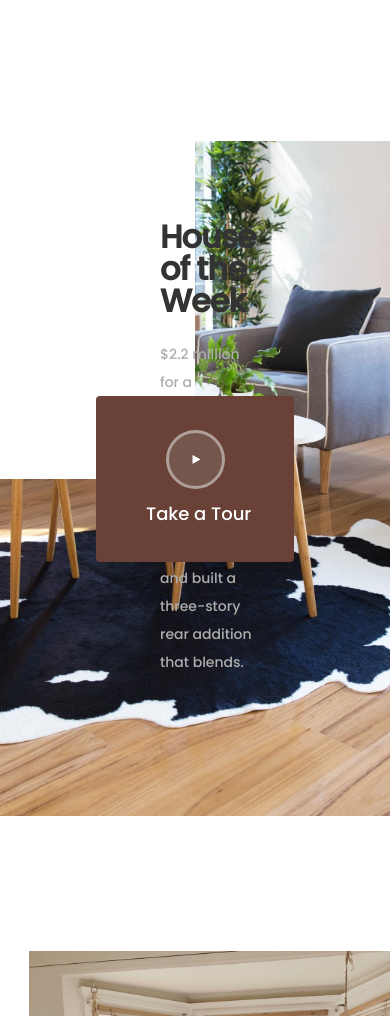
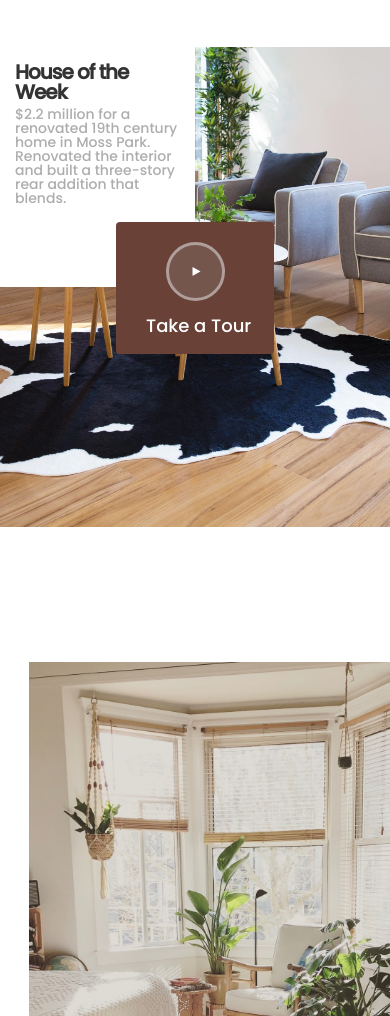
Before and after one commit to carlos-io/portfolio-real-estate, a website: page public/index.html in a window 390 px wide. Shown: the part 3035-4051 px from the top of the page. Drawn offline with Linux system fonts and the light colour scheme; a web font is replaced by a local one.

Commit message:
make weekly house section responsive

```diff
--- a/assets/scss/landing/_weekly_house.scss
+++ b/assets/scss/landing/_weekly_house.scss
@@ -6,7 +6,6 @@
     -moz-background-size: cover;
     -o-background-size: cover;
     background-size: cover;
-}
 
     #weekly-house-highlight {
         width: 50%;
@@ -72,3 +71,4 @@
             }
         }
     }
+}
--- a/assets/scss/main.scss
+++ b/assets/scss/main.scss
@@ -296,6 +296,45 @@ p {
             }
         }
     }
+
+    #weekly-house {
+        margin-top: 50px;
+        height: 480px;
+
+        #weekly-house-highlight {
+            div {
+                margin: 15px 15px;
+
+                h2 {
+                    font-size: 20px;
+                }
+
+                p {
+                    font-size: 14px;
+                    margin-top: 5px;
+                    line-height: 1.0;
+                }
+            }
+        }
+
+        #weekly-house-tour-button {
+            width: 158px;
+            height: 132px;
+            margin: -65px auto;
+
+            div {
+                &:nth-child(1) {
+                    top: 20px;
+                    left: 50px;
+                }
+
+                &:nth-child(2) {
+                    top: 95px;
+                    left: 30px;
+                }
+            }
+        }
+    }
 }
 
 @media only screen and (min-width: 426px) and (max-width: 767px) {
@@ -311,7 +350,7 @@ p {
     }
 }
 
-@media only screen and (min-width: 768px) and (max-width: 815px) {
+@media only screen and (min-width: 768px) and (max-width: 852px) {
     #top {
         #navigation {
             #links {
@@ -331,19 +370,35 @@ p {
     }
 
     #reasons {
+        #reasons-details {
+            border-bottom: unset;
+        }
+    }
+}
+
+@media only screen and (min-width: 768px) and (max-width: 1199px) {
+    #reasons {
         .container {
             width: 95%;
         }
 
         #reasons-details {
-            border-bottom: unset;
-
             .reasons-details-container {
                 margin-top: 40px;
 
                 &:nth-child(2) {
                     margin: 40px 0 0 0;
                 }
+            }
+        }
+    }
+
+    #weekly-house {
+        margin-top: 75px;
+
+        #weekly-house-highlight {
+            div {
+                margin: 50px 80px;
             }
         }
     }
```
Also changed, not shown: public/css/main.css. Lines whose indentation alone changed are shown as unchanged.
